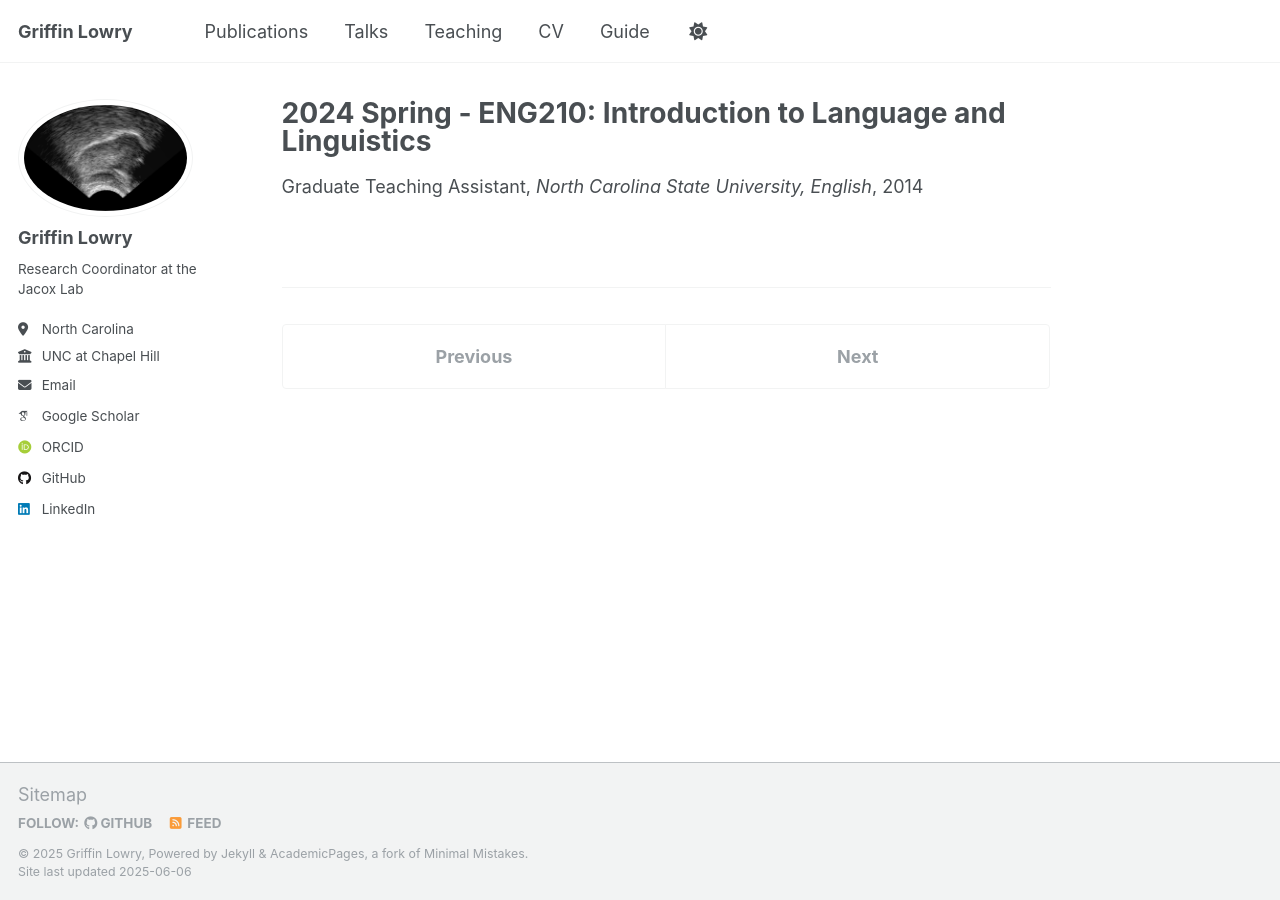
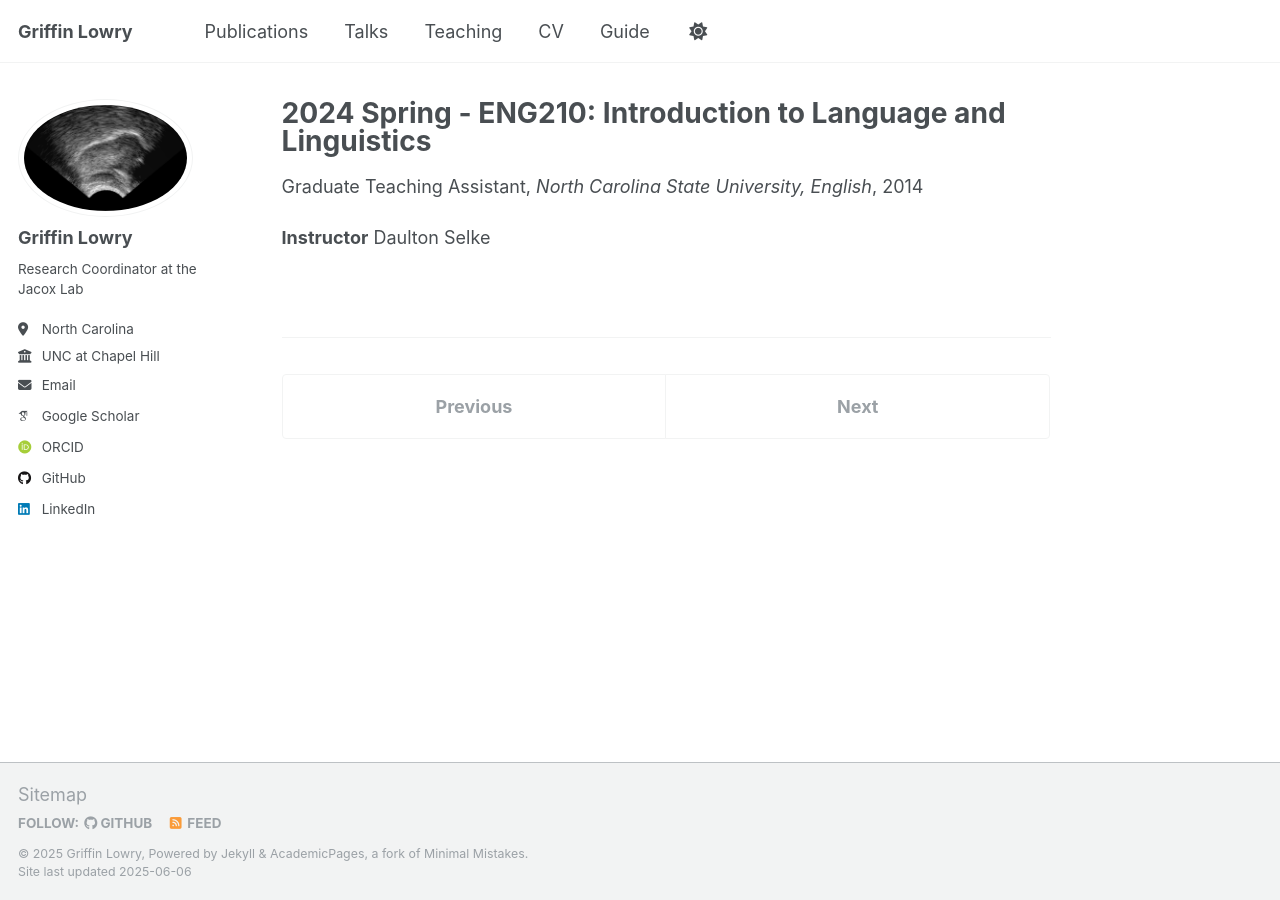
Before and after one commit to griffinlowry/griffinlowry.github.io, a Jekyll site: the page built from _teaching/2024-spring-teaching.md, in a window 1280 px wide. Built offline with Jekyll 4.4.1, drawn with Linux system fonts in a browser that asks for light colours; some web fonts are replaced.

Commit message:
Update 2024-spring-teaching.md

```diff
--- a/_teaching/2024-spring-teaching.md
+++ b/_teaching/2024-spring-teaching.md
@@ -6,3 +6,4 @@ permalink: /teaching/2024_spring_teaching
 venue: "North Carolina State University, English"
 date: 2014-01-01
 ---
+**Instructor** Daulton Selke
```
